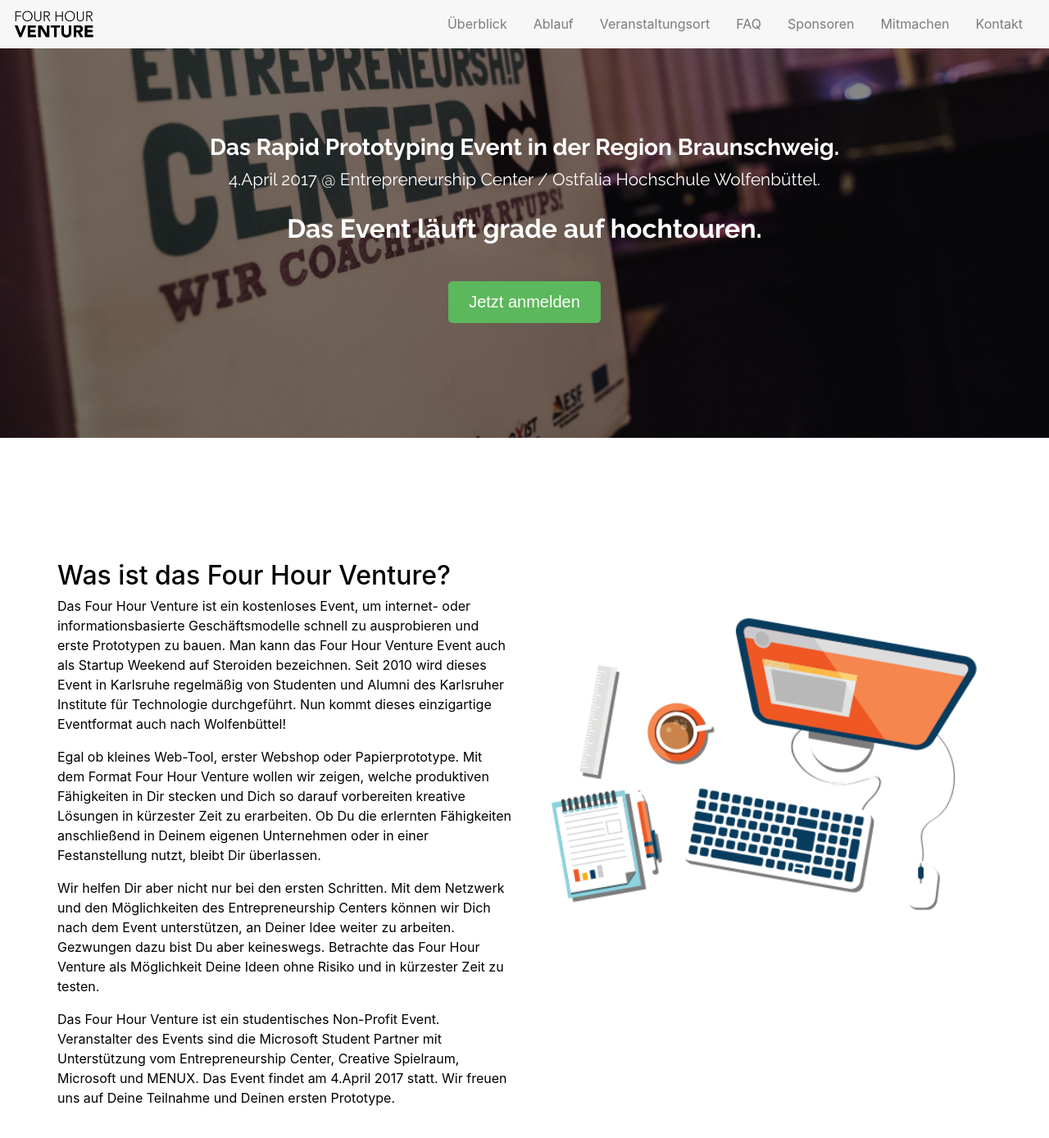
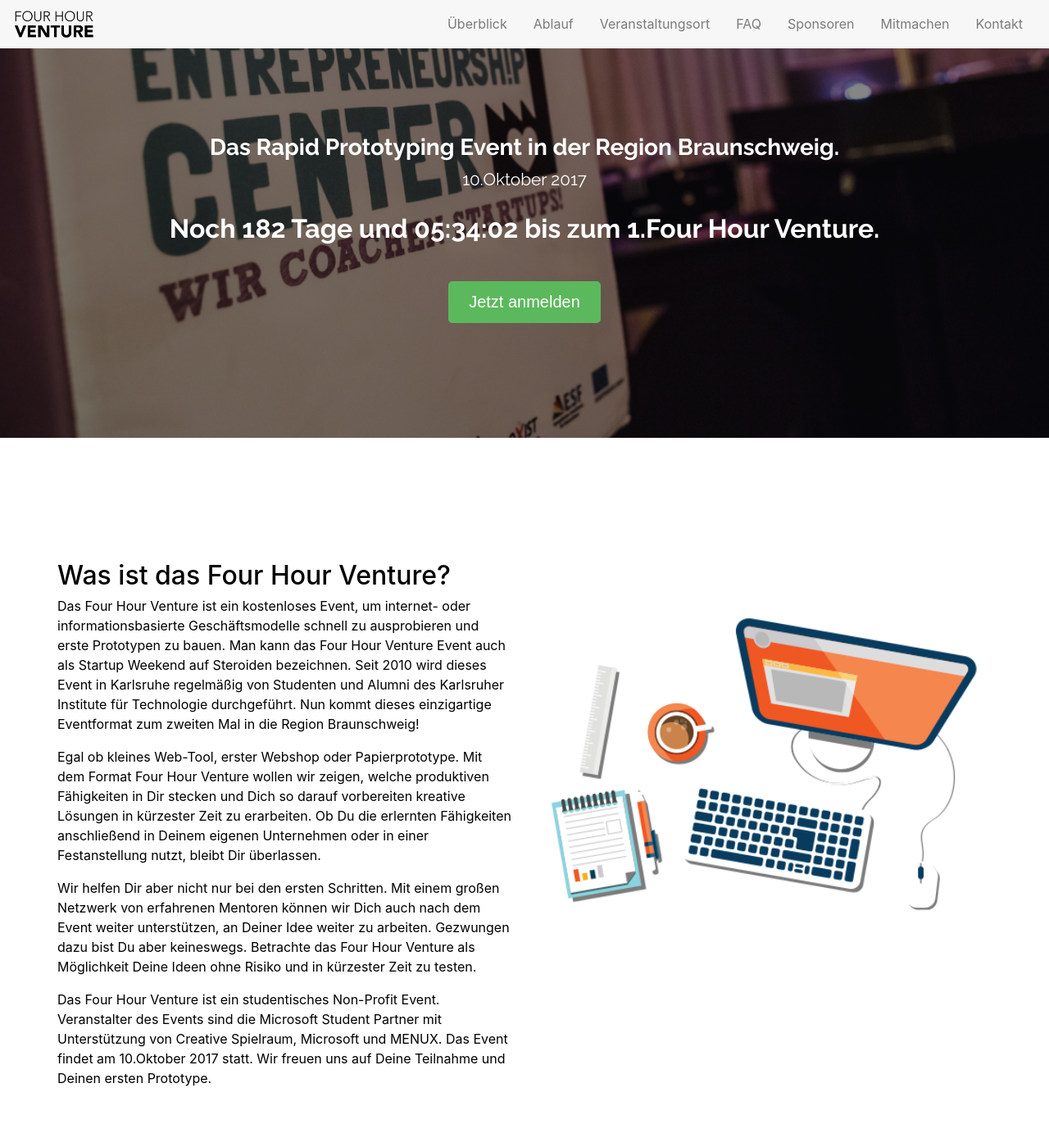
Before and after one commit to Menux/4-Hour-Venture, a Jekyll site: the page built from index.html, in a window 1280 px wide and 1400 px high, scrolled down 329 px. Shown: the top 1388 px of the window at 82% size. Built offline with Jekyll 4.4.1, drawn with Linux system fonts in a browser that asks for light colours; nearby versions of some CDN libraries; a style sheet for code colours, icons or effects is not loaded; some of the changed text lies outside the part shown.

Commit message:
Update - Next event

```diff
--- a/assets/js/script.js
+++ b/assets/js/script.js
@@ -20,7 +20,7 @@ $(function() {
 
 // ## Count Down
 $(function() {
-    $("#countdown").countdown("2017/04/04 17:00:00", {elapse: true}).on('update.countdown', function(event) {
+    $("#countdown").countdown("2017/10/10 17:00:00", {elapse: true}).on('update.countdown', function(event) {
         if (event.elapsed && event.strftime('%H') === "06") {
             $(this).text(event.strftime('Das Event ist schon zu Ende. Bis zum nächsten Mal.'));
         } else if (event.elapsed) {
--- a/index.html
+++ b/index.html
@@ -6,7 +6,7 @@ layout: default
         <div id="start-into">
             <img src="{{site.baseurl}}/assets/images/logo.png" width="100%" />
             <h3><strong>Das Rapid Prototyping Event in der Region Braunschweig.</strong></h3>
-            <p>4.April 2017 @ Entrepreneurship Center / Ostfalia Hochschule Wolfenbüttel.</p>
+            <p>10.Oktober 2017</p>
             <div id="countdown"></div>
 
             <div id="startNow">
@@ -30,7 +30,7 @@ layout: default
                 und erste Prototypen zu bauen. Man kann das Four Hour Venture Event
                 auch als Startup Weekend auf Steroiden bezeichnen. Seit 2010 wird dieses Event
                 in Karlsruhe regelmäßig von Studenten und Alumni des Karlsruher Institute für Technologie
-                durchgeführt. Nun kommt dieses einzigartige Eventformat auch nach Wolfenbüttel!
+                durchgeführt. Nun kommt dieses einzigartige Eventformat zum zweiten Mal in die Region Braunschweig!
             </p>
 
             <p>
@@ -39,21 +39,19 @@ layout: default
                 darauf vorbereiten kreative Lösungen in kürzester Zeit zu erarbeiten. Ob Du die
                 erlernten Fähigkeiten anschließend in Deinem eigenen Unternehmen oder in einer
                 Festanstellung nutzt, bleibt Dir überlassen.
-
             </p>
 
             <p>
-                Wir helfen Dir aber nicht nur bei den ersten Schritten. Mit dem Netzwerk und den
-                Möglichkeiten des Entrepreneurship Centers können wir Dich nach dem Event unterstützen,
+                Wir helfen Dir aber nicht nur bei den ersten Schritten. Mit einem großen Netzwerk
+                von erfahrenen Mentoren können wir Dich auch nach dem Event weiter unterstützen,
                 an Deiner Idee weiter zu arbeiten. Gezwungen dazu bist Du aber keineswegs. Betrachte
                 das Four Hour Venture als Möglichkeit Deine Ideen ohne Risiko und in kürzester Zeit zu testen.
             </p>
 
             <p>
                 Das Four Hour Venture ist ein studentisches Non-Profit Event. Veranstalter des Events
-                sind die Microsoft Student Partner mit Unterstützung vom Entrepreneurship Center,
-                Creative Spielraum, Microsoft und MENUX. Das Event findet am 4.April 2017 statt. Wir
-                freuen uns auf Deine Teilnahme und Deinen ersten Prototype.
+                sind die Microsoft Student Partner mit Unterstützung von Creative Spielraum, Microsoft und MENUX.
+                Das Event findet am 10.Oktober 2017 statt. Wir freuen uns auf Deine Teilnahme und Deinen ersten Prototype.
             </p>
         </div>
         <div class="col-md-6">
@@ -72,7 +70,7 @@ layout: default
             <table class="table table-inverse" id="timetable">
                 <tr>
                     <td>
-                        01.03.2017
+                        10.04.2017
                     </td>
                     <td>
                         Öffnung der Anmeldung
@@ -81,7 +79,7 @@ layout: default
 
                 <tr>
                     <td>
-                        14.03.2017
+                        10.07.2017
                     </td>
                     <td>
                         Zusendung des Informationspakets
@@ -90,7 +88,7 @@ layout: default
 
                 <tr>
                     <td>
-                        21.03.2017
+                        10.08.2017
                     </td>
                     <td>
                         Zusendung des Vorbereitungspakets
@@ -108,7 +106,7 @@ layout: default
 
                 <tr>
                     <td>
-                        02.04.2017
+                        02.10.2017
                     </td>
                     <td>
                         Zusendung der letzten Bestätigungen
@@ -118,7 +116,7 @@ layout: default
 
                 <tr>
                     <td>
-                        04.04.2017
+                        10.10.2017
                     </td>
                     <td>
                         Erinnerung an das Event
@@ -130,7 +128,7 @@ layout: default
         </div>
         <div class="col-md-4 col-sm-12">
 
-            <h4>Veranstaltungstag: 4.April 2017</h4>
+            <h4>Veranstaltungstag: 10.Oktober 2017</h4>
             <table class="table table-inverse col-12" id="timetable">
                 <tr>
                     <td>
@@ -196,7 +194,7 @@ layout: default
             <table class="table table-inverse" id="timetable">
                 <tr>
                     <td>
-                        04.04.2017 - ∞
+                        10.10.2017 - ∞
                     </td>
                     <td>
                         Hilfe bei der Fortsetzung Deines Prototypes
@@ -204,7 +202,7 @@ layout: default
                 </tr>
                 <tr>
                     <td>
-                        06.04.2017
+                        12.10.2017
                     </td>
                     <td>
                         Mail: Feedback zum 4 Hour Venture
@@ -212,15 +210,13 @@ layout: default
                 </tr>
                 <tr>
                     <td>
-                        14.04.2017
+                        14.10.2017
                     </td>
                     <td>
                         Information zum nächsten Event
                     </td>
                 </tr>
-
             </table>
-
         </div>
     </div>
 </div>
@@ -269,7 +265,7 @@ layout: default
         <div class="col-md-6">
             <h3>Wann und wo findet die Veranstaltung statt?</h3>
             <p>
-                Die Veranstaltung findet am 4.April 2017 von 16:00 Uhr bis 23:00 Uhr statt. Jedoch ist
+                Die Veranstaltung findet am 10.Oktober 2017 von 16:00 Uhr bis 23:00 Uhr statt. Jedoch ist
                 nur eine Bearbeitungszeit von 17:30 bis 21:30 Uhr vorgesehen. Der Veranstaltungsort ist das Entrepreneurship
                 Center der Ostfalia Hochschule. Die Adresse ist: Am Exer 2d, 38302 Wolfenbüttel, Deutschland.
 
```
Also changed, not shown: other parts of index.html (+1 -1 lines).
